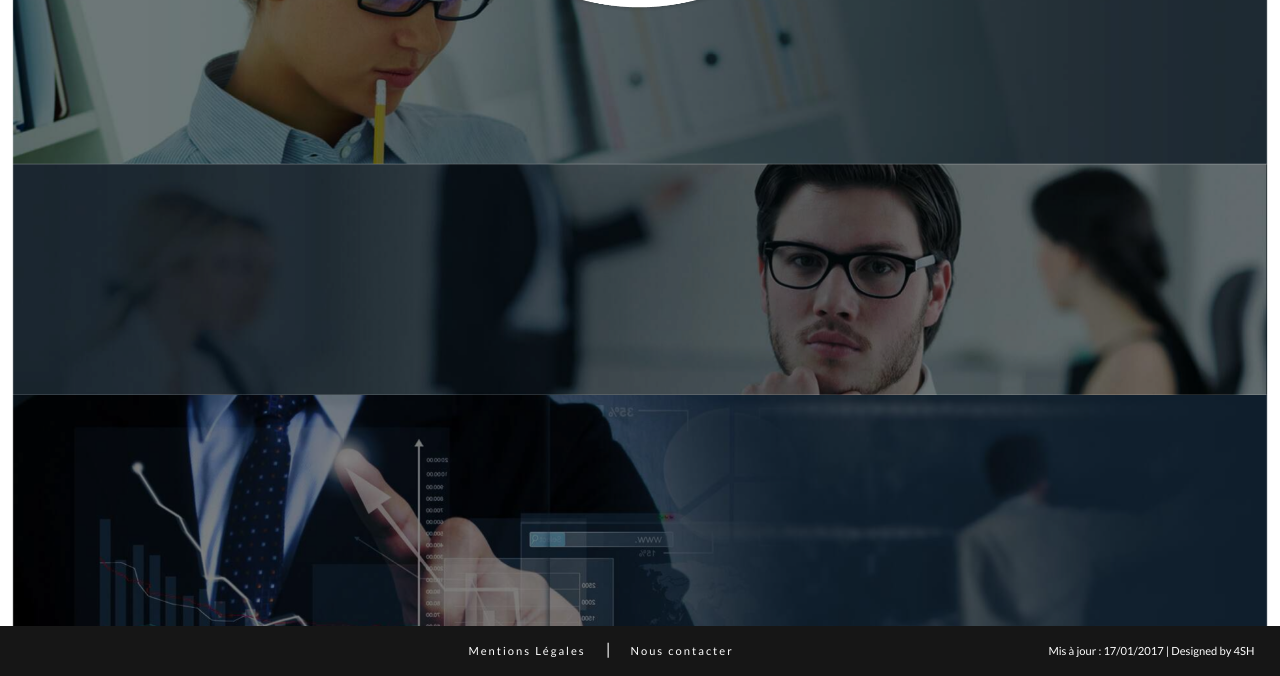
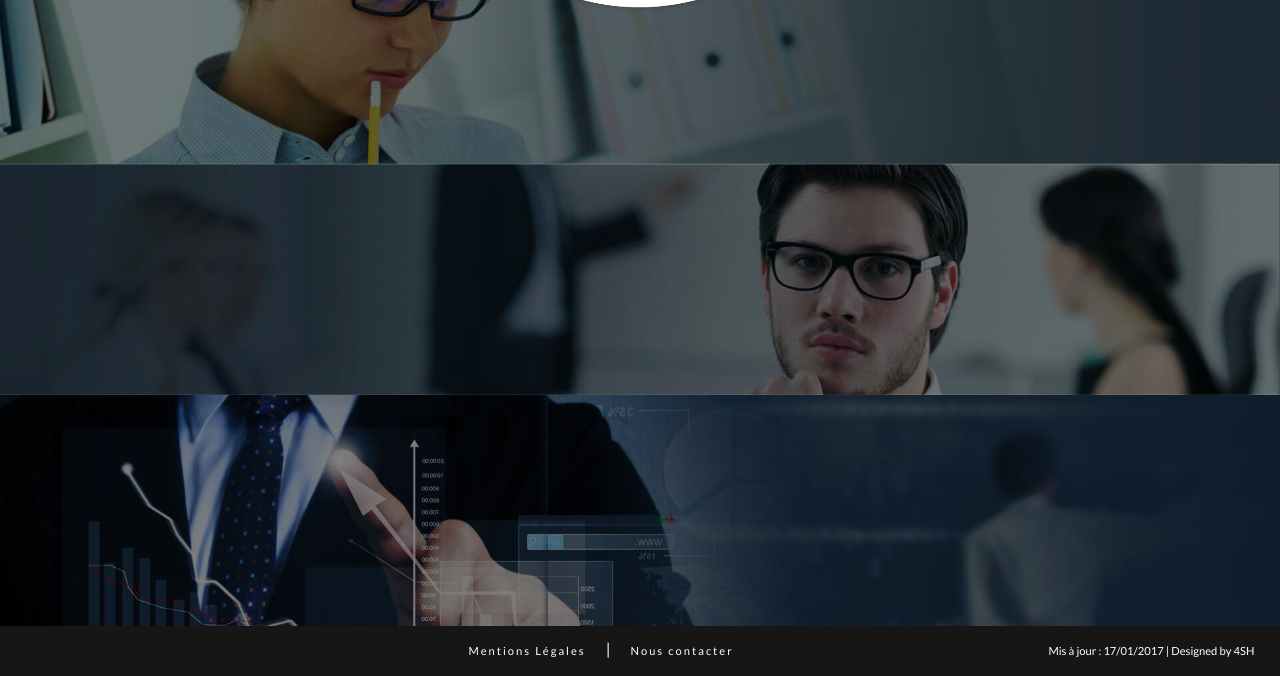
Before and after one commit to apolloniab/beclm-website, a plain HTML site: page index.html in a window 1280 px wide. Shown: the part 126-802 px from the top of the page. Drawn offline with nearby package versions, Linux system fonts and the light colour scheme; files whose address does not match are found by name.

Commit message:
correction home img and bug page

```diff
--- a/index.html
+++ b/index.html
@@ -49,15 +49,15 @@
 
     <h1 id="h1index">BeCLM, <strong>solution logiciel de mise en conformité</strong></h1>
     <div id="bandeau">
-        <a href="concept.html"><div class="frise" id="concept">
+        <a href="concept.html"><div class="frise large-width" id="concept">
         <div class="infos"><h2>Concept</h2>
             <span><strong>BeCLM</strong></span><br><hr>
             <p>en savoir...<img src="img/ensavoirplus.png" alt="en savoir plus" title="en savoir plus"></p>
         </div>
-    </div></a>
+        </div></a>
 
         <a href="offres.html">
-        <div class="frise" id="offres">
+        <div class="frise large-width" id="offres">
             <div class="infos">
                 <h2>Offres</h2>
                 <span><strong>BeCLM</strong></span><br><hr>
@@ -66,7 +66,7 @@
         </div></a>
 
          <a href="avantages.html">
-         <div class="frise" id="avantages">
+         <div class="frise large-width" id="avantages">
             <div class="infos">
                 <h2>Avantages</h2>
                 <span><strong>BeCLM</strong></span><br><hr>
--- a/styles.css
+++ b/styles.css
@@ -378,21 +378,21 @@ ul#menu {
 }
 
 #concept {
-    background-image: url(img/01.jpg);
+    background-image: url(img/home_concept.jpg);
     background-repeat: no-repeat;
     background-position: 0% 35%;
     background-size: cover
 }
 
 #offres {
-    background-image: url(img/02.jpg);
+    background-image: url(img/home_offers.jpg);
     background-repeat: no-repeat;
     background-position: 0% 20%;
     background-size: cover
 }
 
 #avantages {
-    background-image: url(img/03.jpg);
+    background-image: url(img/home_advantages.jpg);
     background-repeat: no-repeat;
     background-position: 0% 10%;
     background-size: cover
@@ -1924,6 +1924,12 @@ img:nth-child(1) {
     text-align: justify !important;
 }
 
+/* HOME */
+
+.large-width {
+    width: 100%;
+}
+
 /* TITLE */
 
 .h1-title {
```
Also changed, not shown: img/home_advantages.jpg (renamed from img/03.jpg), img/home_concept.jpg (renamed from img/01.jpg), img/home_offers.jpg (renamed from img/02.jpg).
